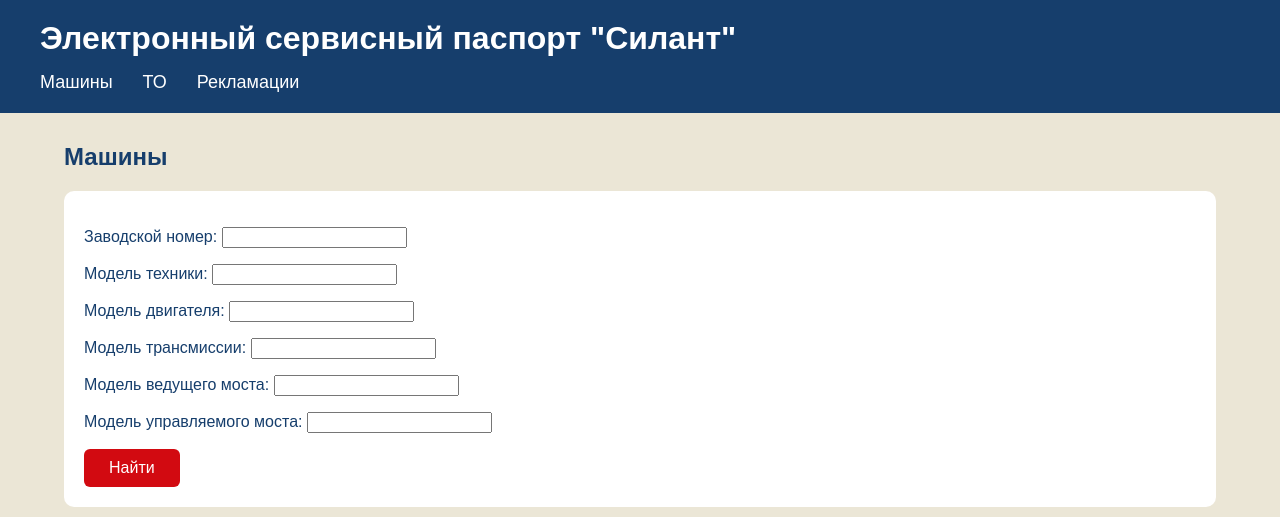
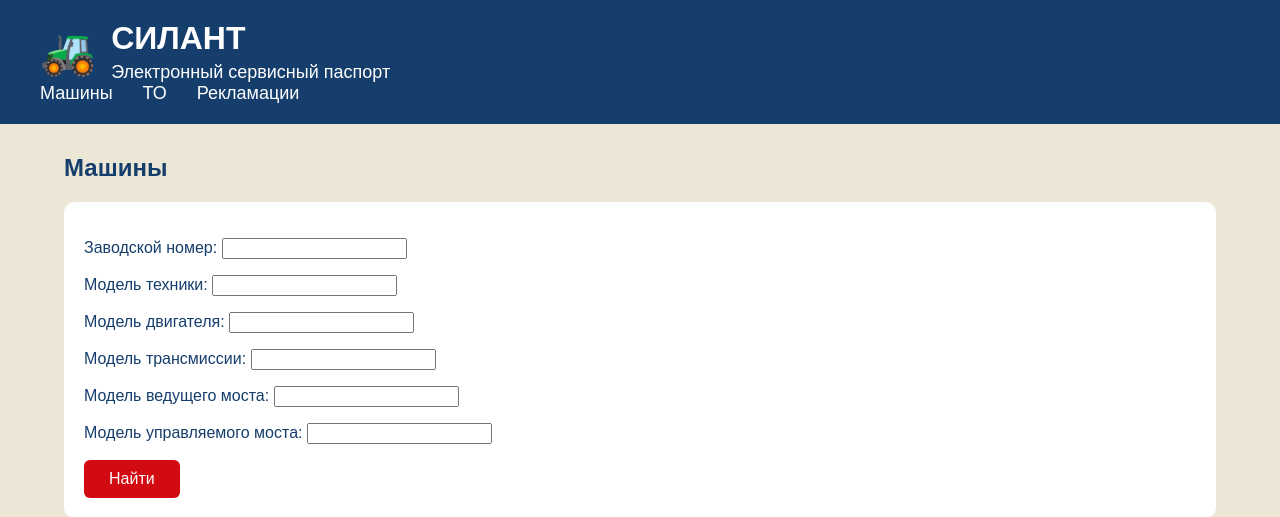
Before and after one commit to koracarkade/silant, a Django app: page / in a window 1280 px wide. Shown: the top 517 px of the page. Run offline with Django 5.2, Linux system fonts and the light colour scheme; the visitor is signed in with stand-in values (Sample User, id 1); data that the repository does not hold is empty.

Commit message:
Add Silant branding logo

```diff
--- a/static/css/style.css
+++ b/static/css/style.css
@@ -223,3 +223,31 @@
 th a:hover {
     color: #EBE6D6;
 }
+
+
+/* Логотип и фирменный блок */
+
+.brand {
+    display: flex;
+    align-items: center;
+    gap: 15px;
+}
+
+
+.logo {
+    font-size: 45px;
+}
+
+
+.brand h1 {
+    margin: 0;
+    color: white;
+    font-size: 32px;
+}
+
+
+.brand p {
+    margin: 5px 0 0;
+    color: white;
+    font-size: 18px;
+}
--- a/templates/base.html
+++ b/templates/base.html
@@ -25,9 +25,29 @@
 
 <header class="header">
 
-    <h1>
-        Электронный сервисный паспорт "Силант"
-    </h1>
+
+    <div class="brand">
+
+        <div class="logo">
+            🚜
+        </div>
+
+
+        <div>
+
+            <h1>
+                СИЛАНТ
+            </h1>
+
+
+            <p>
+                Электронный сервисный паспорт
+            </p>
+
+        </div>
+
+    </div>
+
 
 
     <nav>
@@ -46,7 +66,10 @@
 
     </nav>
 
+
 </header>
+
+
 
 
 
@@ -60,6 +83,8 @@
 
 
 
+
+
 <footer>
 
     © Силант
```
